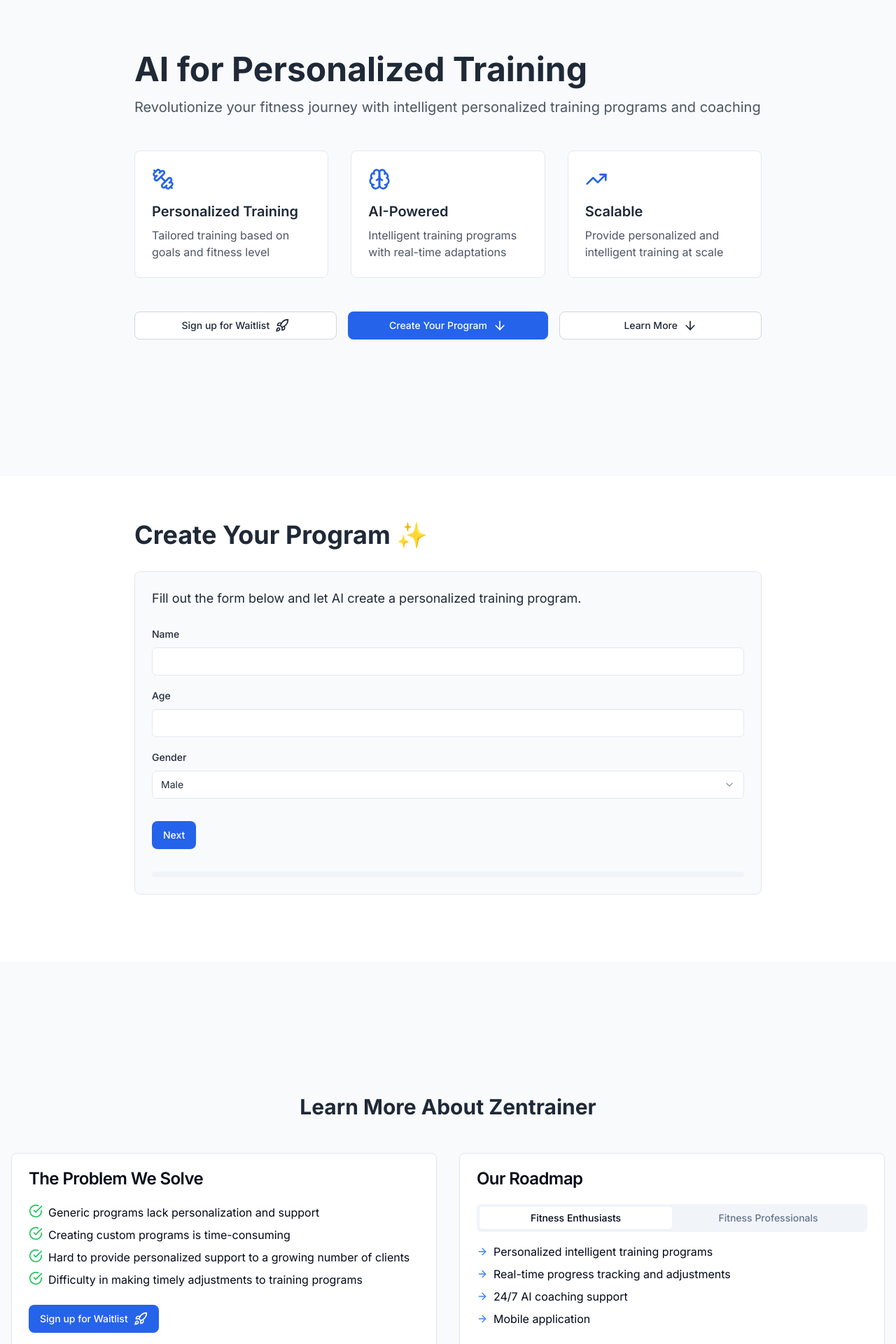
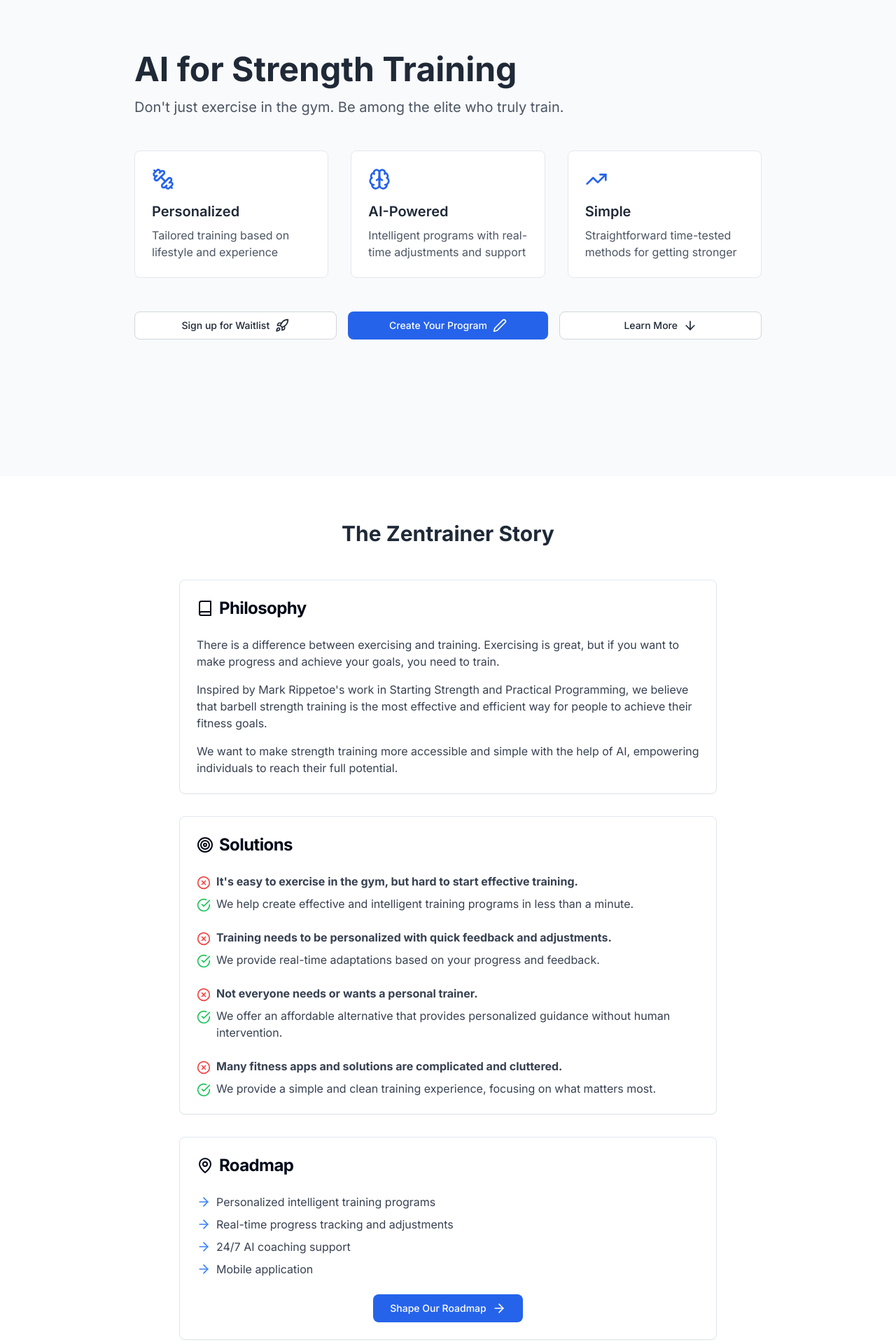
Before and after one commit to achen2089/practical-training, a Next.js app: page / in a window 1280 px wide. Shown: the part 120-2040 px from the top of the page at 70% size. Built offline with nearby package versions, Linux system fonts and the light colour scheme.

Commit message:
change landing page

```diff
--- /dev/null
+++ b/app/demo/page.tsx
@@ -0,0 +1,22 @@
+
+'use client'
+
+import React from 'react';
+import { ProfileForm } from '@/components/ProfileForm';
+
+export default function DemoPage() {
+
+  return (
+    <section className="bg-white p-8 md:p-16">
+        <div className="max-w-4xl mx-auto">
+          <h2 className="text-4xl font-bold mb-8">Create Your Program ✨</h2>
+          <div className="bg-gray-50 border border-gray-200 rounded-lg p-6 mb-8">
+            <p className="text-lg mb-6">
+              Fill out the form below and let AI create a personalized training program.
+            </p>
+            <ProfileForm />
+          </div>
+        </div>
+    </section>
+  )
+}
--- a/app/page.tsx
+++ b/app/page.tsx
@@ -2,12 +2,10 @@
 
 import React, { useRef } from 'react';
 import Link from 'next/link';
-import { ArrowRight, Dumbbell, Brain, TrendingUp, ArrowDown, CheckCircle, Rocket} from 'lucide-react';
-import { ProfileForm } from "@/components/ProfileForm";
+import { ArrowRight, Dumbbell, Brain, TrendingUp, ArrowDown, Pen, Book, Target, MapPin, XCircle, CheckCircle } from 'lucide-react';
 import { WaitList } from '@/components/WaitList';
 import { Button } from '@/components/ui/button';
-import { Card, CardContent, CardFooter, CardHeader, CardTitle } from '@/components/ui/card';
-import { Tabs, TabsContent, TabsList, TabsTrigger } from '@/components/ui/tabs';
+import { Card, CardContent, CardHeader, CardTitle } from '@/components/ui/card';
 
 export const dynamic = 'force-dynamic'
 export const maxDuration = 60;
@@ -19,7 +17,6 @@
 }
 
 const NotionStylePage: React.FC = () => {
-  const programRef = useRef<HTMLElement>(null);
   const learnMoreRef = useRef<HTMLElement>(null);
 
   const scrollToSection = (ref: React.RefObject<HTMLElement>) => {
@@ -32,36 +29,37 @@
       <section className="min-h-screen flex items-center p-8 md:p-16">
         <div className="max-w-4xl mx-auto">
           <header className="mb-12">
-            <h1 className="text-5xl font-bold mb-4">AI for Personalized Training</h1>
-            <p className="text-xl text-gray-600">Revolutionize your fitness journey with intelligent personalized training programs and coaching</p>
+            <h1 className="text-5xl font-bold mb-4">AI for Strength Training</h1>
+            <p className="text-xl text-gray-600">Don&apos;t just exercise in the gym. Be among the elite who truly train.</p>
           </header>
-
           <div className="grid md:grid-cols-3 gap-8 mb-12">
             <FeatureBlock
               icon={<Dumbbell size={32} />}
-              title="Personalized Training"
-              description="Tailored training based on goals and fitness level"
+              title="Personalized"
+              description="Tailored training based on lifestyle and experience"
             />
             <FeatureBlock
               icon={<Brain size={32} />}
               title="AI-Powered"
-              description="Intelligent training programs with real-time adaptations"
+              description="Intelligent programs with real-time adjustments and support"
             />
             <FeatureBlock
               icon={<TrendingUp size={32} />}
-              title="Scalable"
-              description="Provide personalized and intelligent training at scale"
+              title="Simple"
+              description="Straightforward time-tested methods for getting stronger"
             />
           </div>
 
           <div className="flex flex-col md:flex-row gap-4">
             <WaitList buttonClassName="flex-1 px-6 py-3 bg-white border border-gray-300 text-gray-800 rounded-lg hover:bg-gray-100 transition-colors duration-200 flex items-center justify-center" />
             <Button
-              onClick={() => scrollToSection(programRef)}
+              asChild
               className="flex-1 px-6 py-3 bg-blue-600 text-white rounded-lg hover:bg-blue-700 transition-colors duration-200 flex items-center justify-center"
             >
+              <Link href="/demo">
                 Create Your Program
-              <ArrowDown className="ml-2" size={20} />
+                <Pen className="ml-2" size={20} />
+              </Link>
             </Button>
             <Button
               onClick={() => scrollToSection(learnMoreRef)}
@@ -74,113 +72,104 @@
         </div>
       </section>
 
-      {/* Program Creation Section */}
-      <section ref={programRef} className="bg-white p-8 md:p-16">
-        <div className="max-w-4xl mx-auto">
-          <h2 className="text-4xl font-bold mb-8">Create Your Program ✨</h2>
-          <div className="bg-gray-50 border border-gray-200 rounded-lg p-6 mb-8">
-            <p className="text-lg mb-6">
-              Fill out the form below and let AI create a personalized training program.
-            </p>
-            <ProfileForm />
-          </div>
-        </div>
-      </section>
+      {/* Learn More Section */}
+      <section ref={learnMoreRef} className="bg-white py-16">
+        <div className="container mx-auto px-4">
+          <h2 className="text-3xl font-bold text-center mb-12">The Zentrainer Story</h2>
 
-      <section ref={learnMoreRef} className="min-h-screen bg-gray-50 py-16 flex items-center"> {/* Changed: Added min-h-screen and flex */}
-        <div className="container mx-auto px-4">
-          <h2 className="text-3xl font-bold text-center mb-12">Learn More About Zentrainer</h2>
-
-          <div className="grid md:grid-cols-2 gap-8">
+          <div className="space-y-8 max-w-3xl mx-auto">
             <Card>
               <CardHeader>
-                <CardTitle>The Problem We Solve</CardTitle>
+                <CardTitle className="flex items-center text-2xl font-bold">
+                  <Book className="mr-2" size={24} />
+                  Philosophy
+                </CardTitle>
               </CardHeader>
-              <CardContent>
-                <ul className="space-y-2">
-                  <li className="flex items-start">
-                    <CheckCircle className="h-5 w-5 text-green-500 mr-2 flex-shrink-0" />
-                    <span>Generic programs lack personalization and support</span>
-                  </li>
-                  <li className="flex items-start">
-                    <CheckCircle className="h-5 w-5 text-green-500 mr-2 flex-shrink-0" />
-                    <span>Creating custom programs is time-consuming</span>
-                  </li>
-                  <li className="flex items-start">
-                    <CheckCircle className="h-5 w-5 text-green-500 mr-2 flex-shrink-0" />
-                    <span>Hard to provide personalized support to a growing number of clients</span>
-                  </li>
-                  <li className="flex items-start">
-                    <CheckCircle className="h-5 w-5 text-green-500 mr-2 flex-shrink-0" />
-                    <span>Difficulty in making timely adjustments to training programs</span>
-                  </li>
-                </ul>
+              <CardContent className="space-y-4">
+                <p className="text-gray-700">
+                  There is a difference between exercising and training. Exercising is great, but if you want to make progress and achieve your goals, you need to train.
+                </p>
+                <p className="text-gray-700">
+                  Inspired by Mark Rippetoe&apos;s work in Starting Strength and Practical Programming, we believe that barbell strength training is the most effective and efficient way for people to achieve their fitness goals.
+                </p>
+                <p className="text-gray-700">
+                  We want to make strength training more accessible and simple with the help of AI, empowering individuals to reach their full potential.
+                </p>
               </CardContent>
-              <CardFooter>
-                <WaitList buttonClassName="bg-blue-600 text-white rounded-lg hover:bg-blue-700 transition-colors duration-200"/>
-              </CardFooter>
             </Card>
 
             <Card>
               <CardHeader>
-                <CardTitle>Our Roadmap</CardTitle>
+                <CardTitle className="flex items-center text-2xl font-bold">
+                  <Target className="mr-2" size={24} />
+                  Solutions
+                </CardTitle>
               </CardHeader>
               <CardContent>
-                <Tabs defaultValue="enthusiasts">
-                  <TabsList className="grid w-full grid-cols-2">
-                    <TabsTrigger value="enthusiasts">Fitness Enthusiasts</TabsTrigger>
-                    <TabsTrigger value="trainers">Fitness Professionals</TabsTrigger>
-                  </TabsList>
-                  <TabsContent value="enthusiasts">
-                    <ul className="space-y-2 mt-4">
-                      <li className="flex items-center">
-                        <ArrowRight className="h-4 w-4 mr-2 text-blue-500" />
-                        <span>Personalized intelligent training programs</span>
+                <ul className="space-y-6">
+                  {[
+                    {
+                      problem: "It's easy to exercise in the gym, but hard to start effective training.",
+                      solution: "We help create effective and intelligent training programs in less than a minute."
+                    },
+                    {
+                      problem: "Training needs to be personalized with quick feedback and adjustments.",
+                      solution: "We provide real-time adaptations based on your progress and feedback."
+                    },
+                    {
+                      problem: "Not everyone needs or wants a personal trainer.",
+                      solution: "We offer an affordable alternative that provides personalized guidance without human intervention."
+                    },
+                    {
+                      problem: "Many fitness apps and solutions are complicated and cluttered.",
+                      solution: "We provide a simple and clean training experience, focusing on what matters most."
+                    }
+                  ].map((item, index) => (
+                    <li key={index} className="space-y-2">
+                      <div className="flex items-start">
+                        <XCircle className="text-red-500 mr-2 mt-1 flex-shrink-0" size={20} />
+                        <strong className="text-gray-700">{item.problem}</strong>
+                      </div>
+                      <div className="flex items-start">
+                        <CheckCircle className="text-green-500 mr-2 mt-1 flex-shrink-0" size={20} />
+                        <span className="text-gray-700">{item.solution}</span>
+                      </div>
                     </li>
-                      <li className="flex items-center">
-                        <ArrowRight className="h-4 w-4 mr-2 text-blue-500" />
-                        <span>Real-time progress tracking and adjustments</span>
+                  ))}
+                </ul>
+              </CardContent>
+            </Card>
+
+            <Card>
+              <CardHeader>
+                <CardTitle className="flex items-center text-2xl font-bold">
+                  <MapPin className="mr-2" size={24} />
+                  Roadmap
+                </CardTitle>
+              </CardHeader>
+              <CardContent>
+                <ul className="space-y-2">
+                  {[
+                    "Personalized intelligent training programs",
+                    "Real-time progress tracking and adjustments",
+                    "24/7 AI coaching support",
+                    "Mobile application"
+                  ].map((item, index) => (
+                    <li key={index} className="flex items-center">
+                      <ArrowRight className="h-5 w-5 mr-2 text-blue-500 flex-shrink-0" />
+                      <span className="text-gray-700">{item}</span>
                     </li>
-                      <li className="flex items-center">
-                        <ArrowRight className="h-4 w-4 mr-2 text-blue-500" />
-                        <span>24/7 AI coaching support</span>
-                      </li>
-                      <li className="flex items-center">
-                        <ArrowRight className="h-4 w-4 mr-2 text-blue-500" />
-                        <span>Mobile application</span>
-                      </li>
+                  ))}
                 </ul>
-                  </TabsContent>
-                  <TabsContent value="trainers">
-                    <ul className="space-y-2 mt-4">
-                      <li className="flex items-center">
-                        <ArrowRight className="h-4 w-4 mr-2 text-blue-500" />
-                        <span>Personalized intelligent training program for clients</span>
-                      </li>
-                      <li className="flex items-center">
-                        <ArrowRight className="h-4 w-4 mr-2 text-blue-500" />
-                        <span>Configurable AI to support clients</span>
-                      </li>
-                      <li className="flex items-center">
-                        <ArrowRight className="h-4 w-4 mr-2 text-blue-500" />
-                        <span>Easy training program creation</span>
-                      </li>
-                      <li className="flex items-center">
-                        <ArrowRight className="h-4 w-4 mr-2 text-blue-500" />
-                        <span>Mobile application</span>
-                      </li>
-                    </ul>
-                  </TabsContent>
-                </Tabs>
-              </CardContent>
-              <CardFooter>
+                <div className="mt-6 flex justify-center">
                   <Link href="/survey">
-                  <Button className="bg-blue-600 text-white rounded-lg hover:bg-blue-700 transition-colors duration-200 flex items-center justify-center">
-                    Shape Roadmap {/* Changed: Shortened button text */}
-                    <ArrowRight className="ml-2 h-4 w-4" />
+                    <Button className="bg-blue-600 text-white rounded-lg hover:bg-blue-700 transition-colors duration-200 flex items-center justify-center px-6 py-3">
+                      Shape Our Roadmap
+                      <ArrowRight className="ml-2 h-5 w-5" />
                     </Button>
                   </Link>
-              </CardFooter>
+                </div>
+              </CardContent>
             </Card>
           </div>
         </div>
```
Lines whose indentation alone changed are shown as unchanged.
